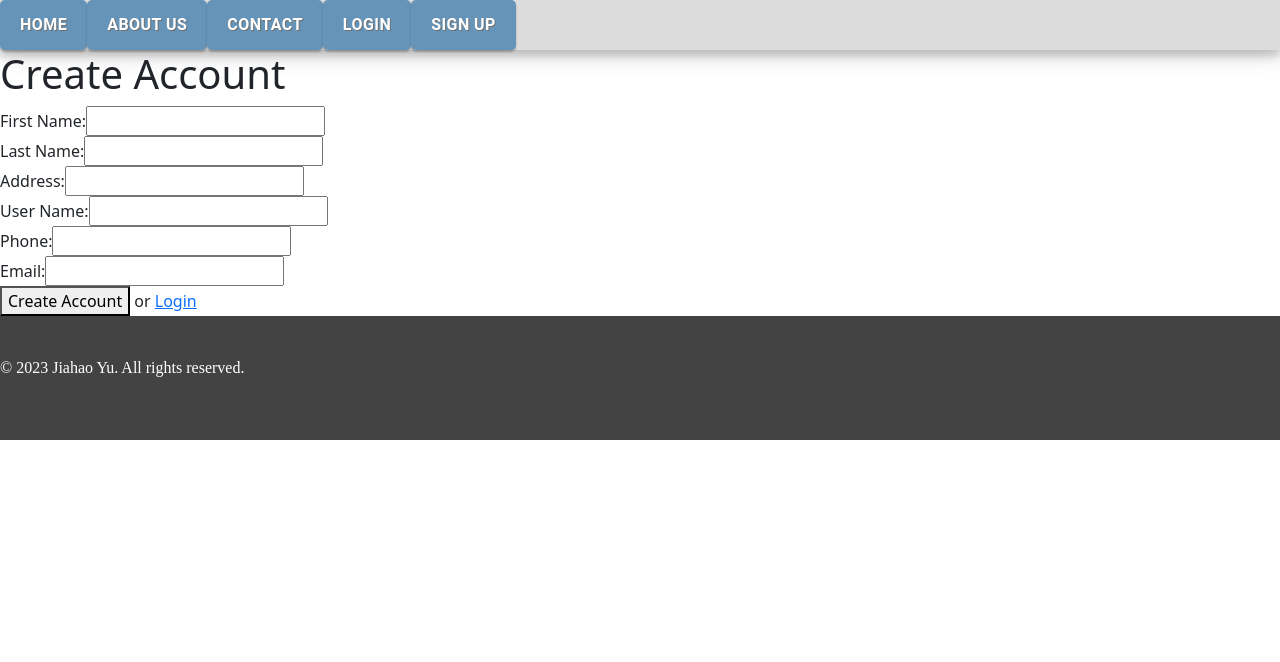
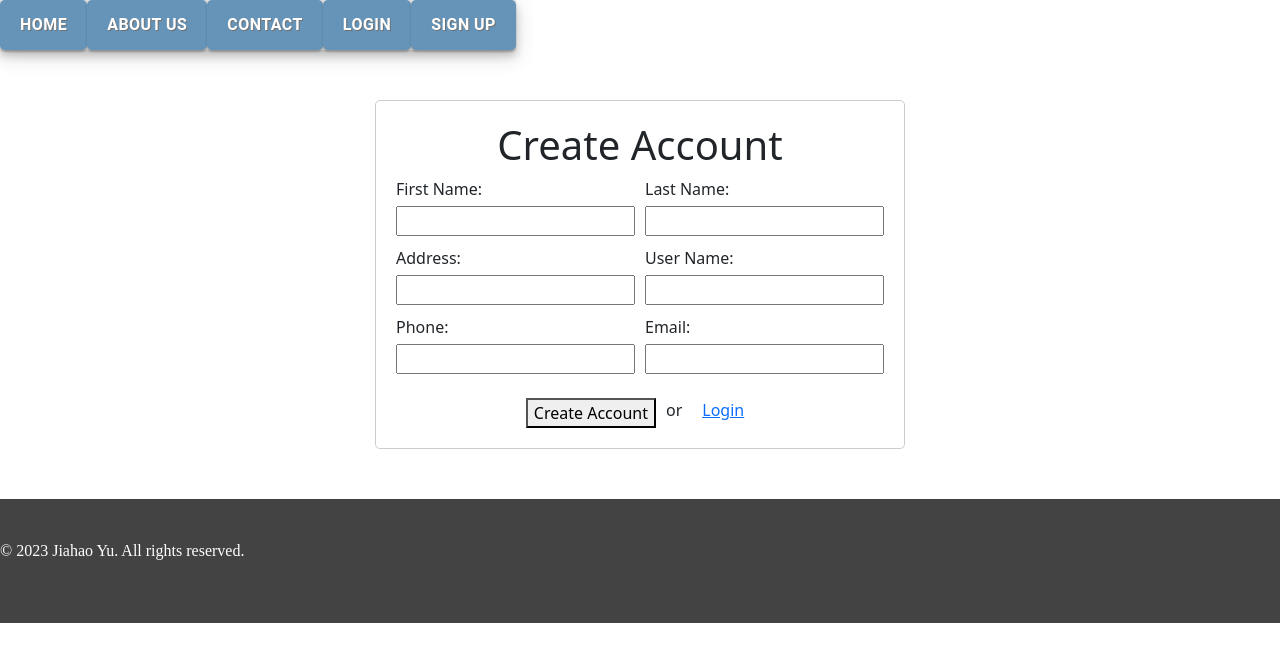
Before and after one commit to SethNowac/ConsoleCrew_FinalProjFrontEnd, a React (Create React App) app: page /create-account in a window 1280 px wide. Shown: the top 662 px of the page. Built offline with nearby package versions, Linux system fonts and the light colour scheme.

Commit message:
login and sign up page updated

```diff
--- a/src/components/Header.js
+++ b/src/components/Header.js
@@ -1,24 +1,37 @@
+import React from "react";
+import { Link } from "react-router-dom";
 import NavButton from "./NavButton";
-import "../style.css"
+import "../style.css";
 
 /**
  * Header component that displays navigation links.
  * @component
  * @return {JSX.Element} JSX representation of the component.
  */
-function Header() {
+function Header({ isLoggedIn }) {
   return (
-    <div>
+    <header style={{ display: "flex", justifyContent: "space-between" }}>
       <div>
-      <div className="navigation">
-        <NavButton to="/" label="Home" />
-        <NavButton to="/about" label="About Us" />
-        <NavButton to="/contact" label="Contact" />
-        <NavButton to="/login" label="Login"/>
-        <NavButton to="/create-account" label="Sign Up"/>
+        <div className="navigation">
+          <NavButton to="/" label="Home" />
+          <NavButton to="/about" label="About Us" />
+          <NavButton to="/contact" label="Contact" />
+          {isLoggedIn && (
+            <>
+              <NavButton to="/existing-projects" label="Existing Projects" />
+              <NavButton to="/manage-projects" label="Manage Projects" />
+              <NavButton to="/profile" label="Profile" />
+            </>
+          )}
+          {!isLoggedIn && (
+            <>
+              <NavButton to="/login" label="Login" />
+              <NavButton to="/create-account" label="Sign Up" />
+            </>
+          )}
+        </div>
       </div>
-      </div>
-    </div>
+    </header>
   );
 }
 
--- a/src/pages/CreateAccountPage.js
+++ b/src/pages/CreateAccountPage.js
@@ -46,42 +46,66 @@ const CreateAccountPage = () => {
   };
 
   return (
-      <form onSubmit={handleSubmit}>
-        <h1>Create Account</h1>
-        <label>
+    <div
+      style={{
+        display: "flex",
+        justifyContent: "center",
+        alignItems: "center",
+        margin: "50px 0px 50px 0px"
+      }}
+    >
+      <form
+        onSubmit={handleSubmit}
+        style={{
+          borderWidth: "1px",
+          borderStyle: "solid",
+          borderColor: "#ccc",
+          padding: "20px",
+          borderRadius: "5px",
+          display: "flex",
+          flexDirection: "column",
+          alignItems: "center"
+        }}
+      >
+        <h1 style={{ textAlign: "center" }}>Create Account</h1>
+        <div style={{ display: "flex", flexDirection: "row" }}>
+          <label style={{ display: "flex", flexDirection: "column", marginRight: "10px" }}>
             First Name:
-          <input type="text" value={firstName} onChange={handleFirstNameChange} />
+            <input type="text" value={firstName} onChange={handleFirstNameChange} style={{ marginTop: "5px" }} />
           </label>
+          <label style={{ display: "flex", flexDirection: "column" }}>
+            Last Name:
+            <input type="text" value={lastName} onChange={handleLastNameChange} style={{ marginTop: "5px" }} />
+          </label>
+        </div>
+        <div style={{ display: "flex", flexDirection: "row", marginTop: "10px" }}>
+          <label style={{ display: "flex", flexDirection: "column", marginRight: "10px" }}>
+            Address:
+            <input type="text" value={address} onChange={handleAddressChange} style={{ marginTop: "5px" }} />
+          </label>
+          <label style={{ display: "flex", flexDirection: "column" }}>
+            User Name:
+            <input type="text" value={userName} onChange={handleUserNameChange} style={{ marginTop: "5px" }} />
+          </label>
+        </div>
+        <div style={{ display: "flex", flexDirection: "row", marginTop: "10px" }}>
+          <label style={{ display: "flex", flexDirection: "column", marginRight: "10px" }}>
+            Phone:
+            <input type="tel" value={phone} onChange={handlePhoneChange} style={{ marginTop: "5px" }} />
+          </label>
+          <label style={{ display: "flex", flexDirection: "column" }}>
+            Email:
+            <input type="email" value={email} onChange={handleEmailChange} style={{ marginTop: "5px" }} />
+          </label>
+        </div>
         <br />
-        <label>
-          Last Name:
-          <input type="text" value={lastName} onChange={handleLastNameChange} />
-        </label>
-        <br />
-        <label>
-          Address:
-          <input type="text" value={address} onChange={handleAddressChange} />
-        </label>
-        <br />
-        <label>
-          User Name:
-          <input type="text" value={userName} onChange={handleUserNameChange} />
-        </label>
-        <br />
-        <label>
-          Phone:
-          <input type="tel" value={phone} onChange={handlePhoneChange} />
-        </label>
-        <br />
-        <label>
-          Email:
-          <input type="email" value={email} onChange={handleEmailChange} />
-        </label>
-        <br />
+        <div style={{ display: "flex", justifyContent: "center", marginLeft: "-10px" }}>
           <button type="submit">Create Account</button>
-        <span> or </span>
-        <Link to="/login">Login</Link>
+          <span style={{ margin: "0px 10px" }}> or </span>
+          <Link to="/login" style={{ marginLeft: "10px" }}>Login</Link>
+        </div>
       </form>
+    </div>
   );
 };
 
--- a/src/pages/Home.js
+++ b/src/pages/Home.js
@@ -14,12 +14,33 @@ function Home() {
 
   return (
     <>
-      {state && state.errorMessage && <Alert variant="danger">{state.errorMessage}</Alert>}
+      {state && state.errorMessage && (
+        <Alert variant="danger">{state.errorMessage}</Alert>
+      )}
       <div style={{ backgroundColor: 'black', color: 'white', textAlign: 'center', padding: '20px' }}>
         <h1>Game Organizer</h1>
       </div>
-      <Main />
-
+      <div style={{ display: 'flex', justifyContent: 'space-between', padding: '20px' }}>
+        <div style={{ border: '1px solid #ccc', padding: '20px', width: '40%' }}>
+          <h2>Possible Projects</h2>
+          <ul>
+            <li>Organize game nights with friends</li>
+            <li>Find new people to play games with</li>
+            <li>Keep track of your game collection</li>
+            <li>Discover new games to play</li>
+          </ul>
+        </div>
+        <div style={{ border: '1px solid #ccc', padding: '20px', width: '50%' }}>
+          <h2>Why Choose Game Organizer?</h2>
+          <ul>
+            <li>Easy and intuitive interface</li>
+            <li>Keep track of your game collection</li>
+            <li>Find new games to play and people to play with</li>
+            <li>Access from anywhere with internet connection</li>
+            <li>Free to use!</li>
+          </ul>
+        </div>
+      </div>
     </>
   );
 }
--- a/src/pages/LoginPage.js
+++ b/src/pages/LoginPage.js
@@ -4,6 +4,7 @@ import { Link } from "react-router-dom";
 const LoginPage = () => {
   const [email, setEmail] = useState("");
   const [password, setPassword] = useState("");
+  const [isLoggedIn, setIsLoggedIn] = useState(false);
 
   const handleEmailChange = (event) => {
     setEmail(event.target.value);
@@ -17,15 +18,18 @@ const LoginPage = () => {
     event.preventDefault();
 
     console.log(`Email: ${email} Password: ${password}`);
+    setIsLoggedIn(true);
   };
 
   return (
+    <>
       <div
         style={{
           display: "flex",
           justifyContent: "center",
           alignItems: "center",
-        margin: "50px 0px 50px 0px"    }}
+          margin: "50px 0px 50px 0px"
+        }}
       >
         <form
           style={{
@@ -33,30 +37,32 @@ const LoginPage = () => {
             padding: "20px",
             borderRadius: "5px",
           }}
-      onSubmit={handleSubmit}>
+          onSubmit={handleSubmit}
+        >
           <h1 style={{ textAlign: "center" }}>Login</h1>
-        <label style={{ display: "block" }}>
+          <label style={{ display: "block", width: "250px" }}>
             Email:
-          <input type="email" value={email} onChange={handleEmailChange} />
+            <input type="email" value={email} onChange={handleEmailChange} style={{ width: "100%" }} />
           </label>
           <br />
-        <label style={{ display: "block" }}>
+          <label style={{ display: "block", width: "250px" }}>
             Password:
             <input
               type="password"
               value={password}
               onChange={handlePasswordChange}
+              style={{ width: "100%" }}
             />
           </label>
           <br />
-        <div style={{ display: "flex", justifyContent: "center" }}>
+          <div style={{ display: "flex", justifyContent: "center", marginLeft: "-10px" }}>
             <button type="submit">Login</button>
-        <span>   or </span>
-        <Link to="/create-account">Create an account </Link>
+            <span style={{ margin: "0px 10px" }}> or </span>
+            <Link to="/create-account" style={{ marginLeft: "10px" }}>Create Account</Link>
           </div>
-
         </form>
       </div>
+    </>
   );
 };
 
```
Lines whose indentation alone changed are shown as unchanged.
